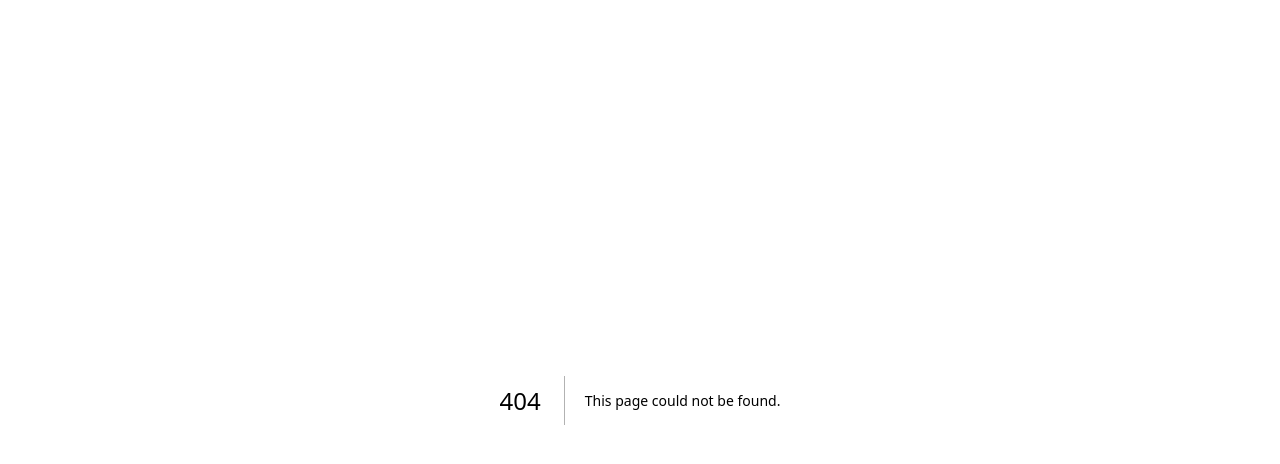
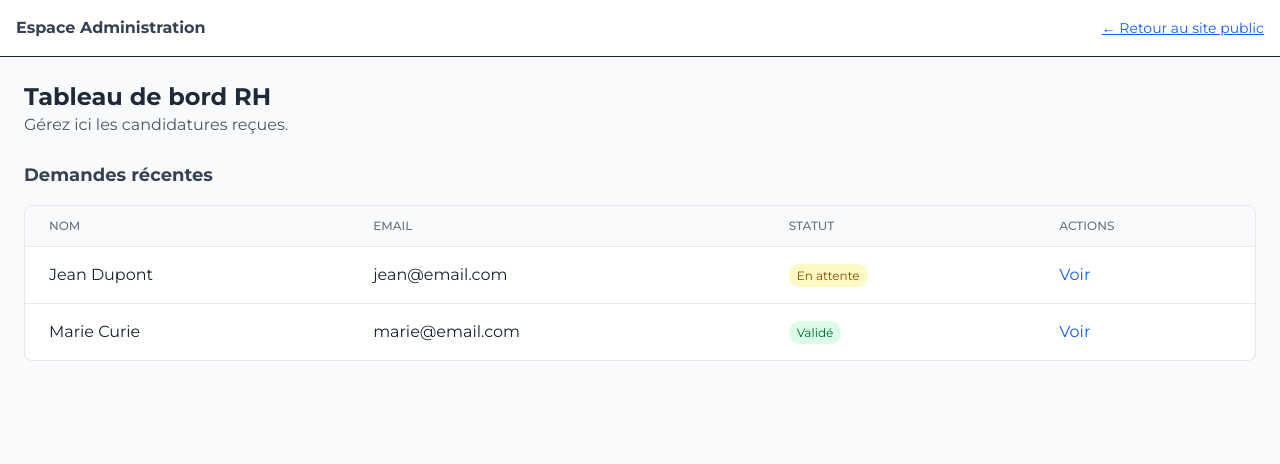
Before and after one commit to BridgeTech-Solutions/bridge-stage-management, a Next.js app: page /admin in a window 1280 px wide. Before the commit this address had no page. Shown: the top 464 px of the page. Built offline with nearby package versions, Linux system fonts and the light colour scheme.

Commit message:
Mise en place de la fonction demandes-admin fonctionnel avec return de données brutes
la navigation entre les interfaces candidatures et l espace rh sont possible avec des données brutes comme éléments dans son espace

```diff
--- /dev/null
+++ b/middleware.ts
@@ -0,0 +1,30 @@
+// middleware.ts
+import { NextResponse } from 'next/server';
+import type { NextRequest } from 'next/server';
+import { auth } from '@/shared/auth/auth';
+
+export async function middleware(request: NextRequest) {
+  const { pathname } = request.nextUrl;
+
+  // 1. On protège tout ce qui commence par /admin, sauf le login
+  if (pathname.startsWith('/admin') && pathname !== '/admin/login') {
+    const session = await auth();
+
+    // Redirection si non connecté
+    if (!session) {
+      return NextResponse.redirect(new URL('/admin/login', request.url));
+    }
+
+    // Vérification du rôle (on suppose que tu as un rôle 'ADMIN')
+    // Ajuste 'ADMIN' selon la valeur exacte en base de données
+    if (session.user?.role !== 'ADMIN') {
+      return NextResponse.redirect(new URL('/', request.url)); // On renvoie les intrus à l'accueil
+    }
+  }
+
+  return NextResponse.next();
+}
+
+export const config = {
+  matcher: ['/admin/:path*'],
+};
--- /dev/null
+++ b/src/app/admin/layout.tsx
@@ -0,0 +1,24 @@
+// src/app/admin/layout.tsx
+import Link from 'next/link';
+
+export default function AdminLayout({ children }: { children: React.ReactNode }) {
+  return (
+    <div className="min-h-screen bg-gray-50">
+      {/* Barre de navigation admin */}
+      <nav className="bg-white border-b p-4 flex justify-between items-center">
+        <span className="font-bold text-gray-700">Espace Administration</span>
+        <Link
+          href="/"
+          className="text-sm text-blue-600 hover:text-blue-800 underline"
+        >
+          ← Retour au site public
+        </Link>
+      </nav>
+
+      {/* Le contenu des pages */}
+      <main className="p-6">
+        {children}
+      </main>
+    </div>
+  );
+}
--- /dev/null
+++ b/src/app/admin/login/page.tsx
@@ -0,0 +1,53 @@
+// src/app/admin/login/page.tsx
+import { signIn } from "@/shared/auth/auth"; // Ton fichier d'auth existant
+
+export default function AdminLoginPage() {
+
+  // Cette fonction sera exécutée côté serveur quand le bouton est cliqué
+  async function handleLogin(formData: FormData) {
+    "use server";
+
+    // On appelle signIn avec les identifiants récupérés
+    // 'credentials' est le nom du provider configuré dans ton auth.ts
+    await signIn("credentials", {
+      email: formData.get("email"),
+      password: formData.get("password"),
+      redirectTo: "/admin", // Redirection automatique après succès
+    });
+  }
+
+  return (
+    <div className="flex min-h-screen items-center justify-center bg-gray-50">
+      <div className="w-full max-w-sm rounded-lg bg-white p-8 shadow-md border border-gray-200">
+        <h1 className="mb-6 text-center text-xl font-semibold text-gray-800">
+          Accès Admin
+        </h1>
+
+        <form action={handleLogin} className="flex flex-col gap-4">
+          <input
+            name="email"
+            type="email"
+            placeholder="Email"
+            required
+            className="w-full rounded-md border border-gray-300 p-2 focus:ring-2 focus:ring-blue-500 outline-none"
+          />
+
+          <input
+            name="password"
+            type="password"
+            placeholder="Mot de passe"
+            required
+            className="w-full rounded-md border border-gray-300 p-2 focus:ring-2 focus:ring-blue-500 outline-none"
+          />
+
+          <button
+            type="submit"
+            className="w-full rounded-md bg-blue-600 p-2 text-white hover:bg-blue-700 transition"
+          >
+            Se connecter
+          </button>
+        </form>
+      </div>
+    </div>
+  );
+}
--- /dev/null
+++ b/src/app/admin/page.tsx
@@ -0,0 +1,19 @@
+// src/app/admin/page.tsx
+import CandidatureTable from "@/features/demandes-admin/components/CandidatureTable";
+
+export default function AdminDashboardPage() {
+  return (
+    <div className="space-y-6">
+      <header>
+        <h1 className="text-2xl font-bold text-gray-800">Tableau de bord RH</h1>
+        <p className="text-gray-600">Gérez ici les candidatures reçues.</p>
+      </header>
+
+      <section>
+        <h2 className="mb-4 text-lg font-semibold text-gray-700">Demandes récentes</h2>
+        {/* On appelle le composant que tu viens de créer */}
+        <CandidatureTable />
+      </section>
+    </div>
+  );
+}
--- a/src/app/page.tsx
+++ b/src/app/page.tsx
@@ -17,7 +17,8 @@ export default function Home() {
           />
         </div>
         <div className="flex-none">
-          <Link href="/admin" className="btn btn-ghost btn-sm">
+          {/* Ton lien vers l'admin est bien ici */}
+          <Link href="/admin" className="btn btn-ghost btn-sm text-secondary font-semibold">
             Espace RH
           </Link>
         </div>
--- /dev/null
+++ b/src/features/demandes-admin/components/CandidatureTable.tsx
@@ -0,0 +1,41 @@
+// src/features/demandes-admin/components/CandidatureTable.tsx
+
+export default function CandidatureTable() {
+  // Pour l'instant, on simule des données.
+  // Dès qu'on connectera la BDD, on passera ces données via des props.
+  const candidatures = [
+    { id: 1, nom: "Jean Dupont", email: "jean@email.com", statut: "En attente" },
+    { id: 2, nom: "Marie Curie", email: "marie@email.com", statut: "Validé" },
+  ];
+
+  return (
+    <div className="overflow-x-auto rounded-lg border border-gray-200 bg-white">
+      <table className="min-w-full divide-y divide-gray-200">
+        <thead className="bg-gray-50">
+          <tr>
+            <th className="px-6 py-3 text-left text-xs font-medium uppercase text-gray-500">Nom</th>
+            <th className="px-6 py-3 text-left text-xs font-medium uppercase text-gray-500">Email</th>
+            <th className="px-6 py-3 text-left text-xs font-medium uppercase text-gray-500">Statut</th>
+            <th className="px-6 py-3 text-left text-xs font-medium uppercase text-gray-500">Actions</th>
+          </tr>
+        </thead>
+        <tbody className="divide-y divide-gray-200">
+          {candidatures.map((c) => (
+            <tr key={c.id}>
+              <td className="px-6 py-4 whitespace-nowrap">{c.nom}</td>
+              <td className="px-6 py-4 whitespace-nowrap">{c.email}</td>
+              <td className="px-6 py-4 whitespace-nowrap">
+                <span className={`px-2 py-1 rounded-full text-xs ${c.statut === 'Validé' ? 'bg-green-100 text-green-800' : 'bg-yellow-100 text-yellow-800'}`}>
+                  {c.statut}
+                </span>
+              </td>
+              <td className="px-6 py-4 whitespace-nowrap text-blue-600 hover:underline cursor-pointer">
+                Voir
+              </td>
+            </tr>
+          ))}
+        </tbody>
+      </table>
+    </div>
+  );
+}
--- /dev/null
+++ b/src/features/demandes-admin/queries.ts
@@ -0,0 +1,34 @@
+// src/features/demandes-admin/queries.ts
+import { prisma } from "@/shared/db/prisma";
+
+/**
+ * Récupère toutes les candidatures pour le tableau de bord
+ * Triées par date de création (les plus récentes en premier)
+ */
+export async function getCandidatures() {
+  try {
+    const candidatures = await prisma.candidature.findMany({
+      orderBy: {
+        createdAt: "desc",
+      },
+    });
+    return candidatures;
+  } catch (error) {
+    console.error("Erreur lors de la récupération des candidatures :", error);
+    return []; // Retourne un tableau vide en cas d'erreur pour éviter le plantage
+  }
+}
+
+/**
+ * Récupère une candidature spécifique par son ID (pour la page détail future)
+ */
+export async function getCandidatureById(id: string) {
+  try {
+    return await prisma.candidature.findUnique({
+      where: { id },
+    });
+  } catch (error) {
+    console.error(`Erreur lors de la récupération de la candidature ${id} :`, error);
+    return null;
+  }
+}
```
Also changed, not shown: src/app/admin/[id]/page.tsx (added), src/features/demandes-admin/actions.ts (added).
